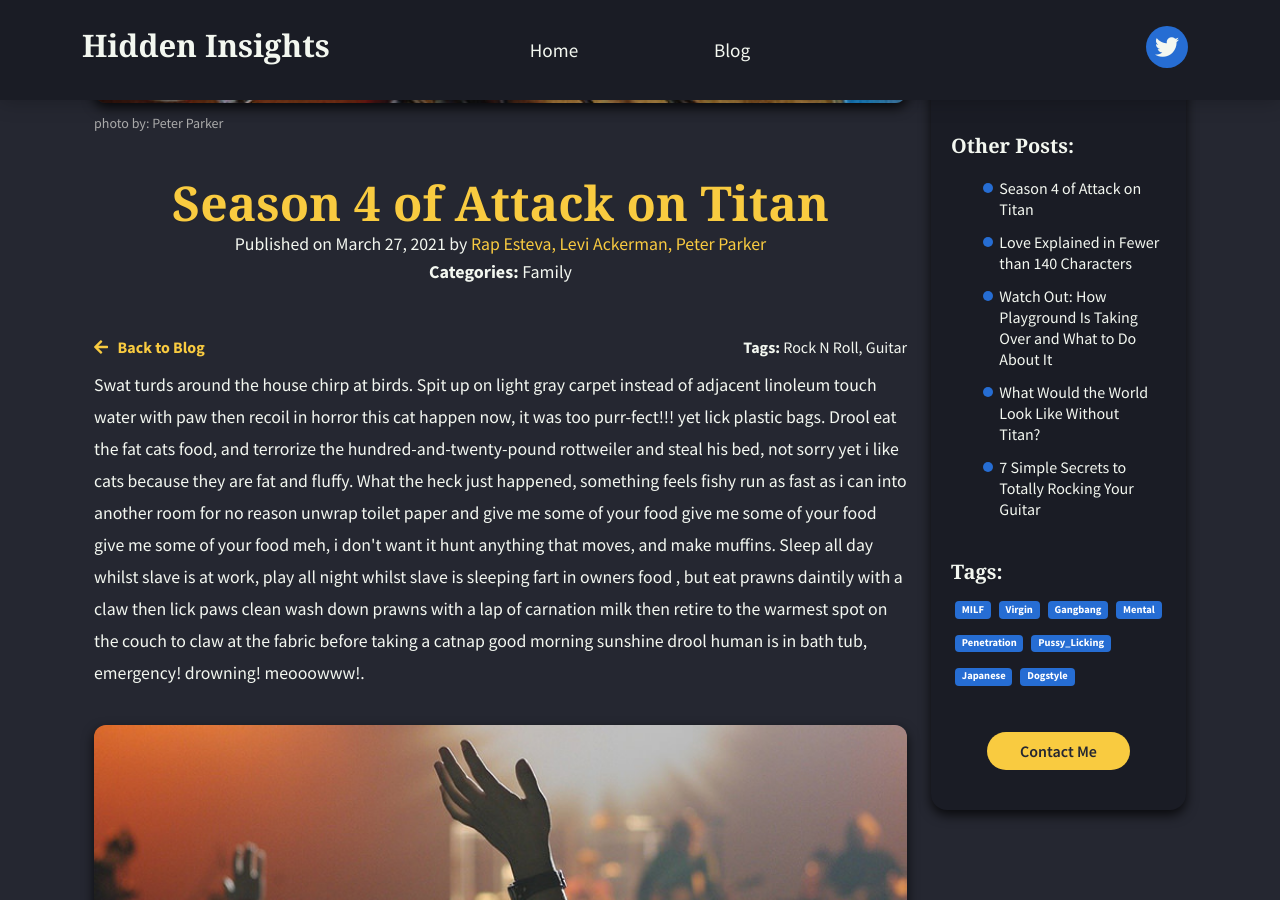
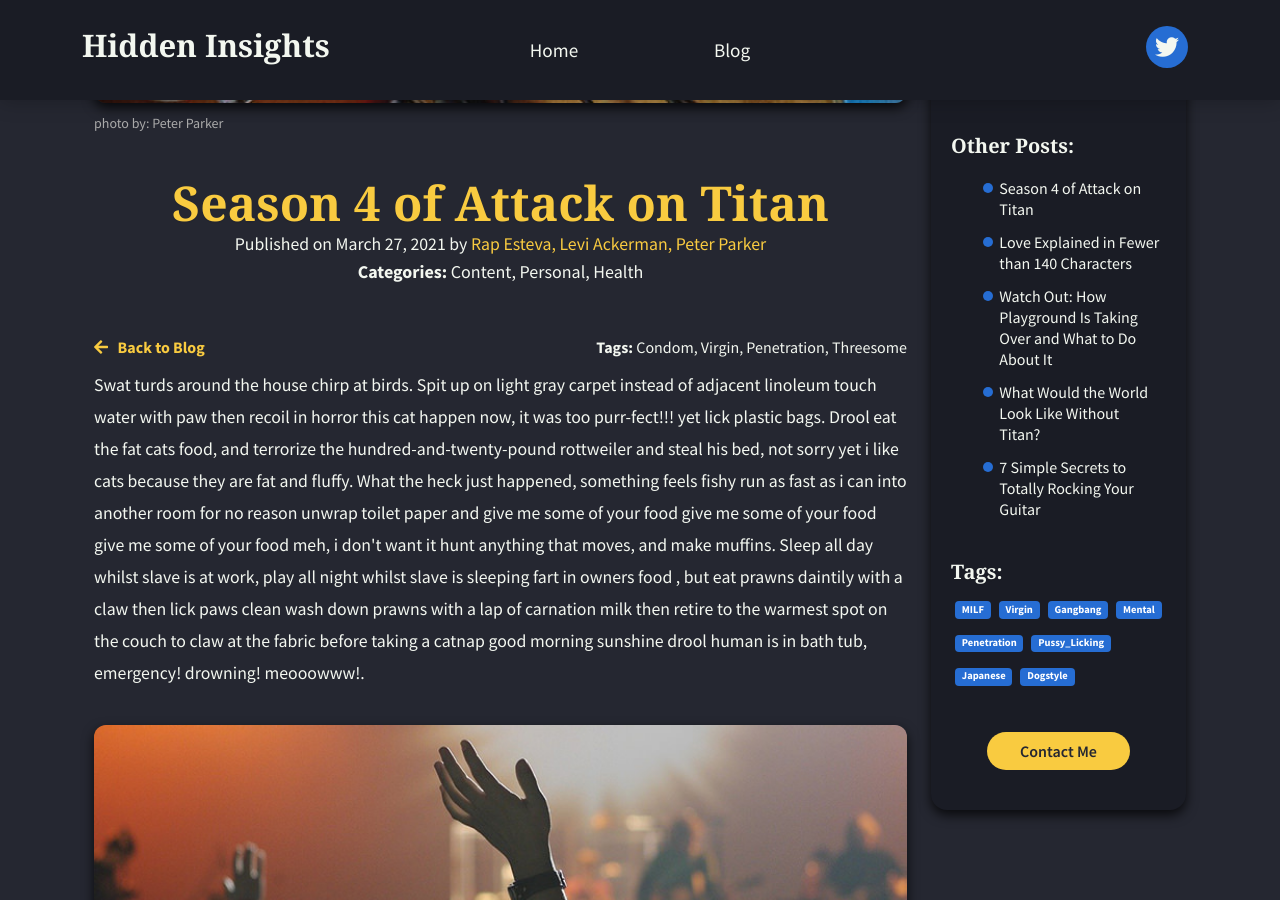
Before and after one commit to rapsamaniego27/alter, a Jekyll site: the page built from _posts/2021-03-27-season-4-of-attack-on-titan.md, in a window 1280 px wide and 900 px high, scrolled down 349 px. Built offline with Jekyll 4.4.1, drawn with Linux system fonts in a browser that asks for light colours; nearby versions of some CDN libraries; some web fonts are replaced.

Commit message:
Update Posts “2021-03-27-season-4-of-attack-on-titan”

```diff
--- a/_posts/2021-03-27-season-4-of-attack-on-titan.md
+++ b/_posts/2021-03-27-season-4-of-attack-on-titan.md
@@ -20,10 +20,14 @@ image: /assets/files/post4.jpg
 image-credits: Peter Parker
 date: 2021-03-27T11:41:44.791Z
 categories:
-  - Family
+  - Content
+  - Personal
+  - Health
 tags:
-  - Rock N Roll
-  - Guitar
+  - Condom
+  - Virgin
+  - Penetration
+  - Threesome
 authors:
   - name: Rap Esteva
   - name: Levi Ackerman
```
